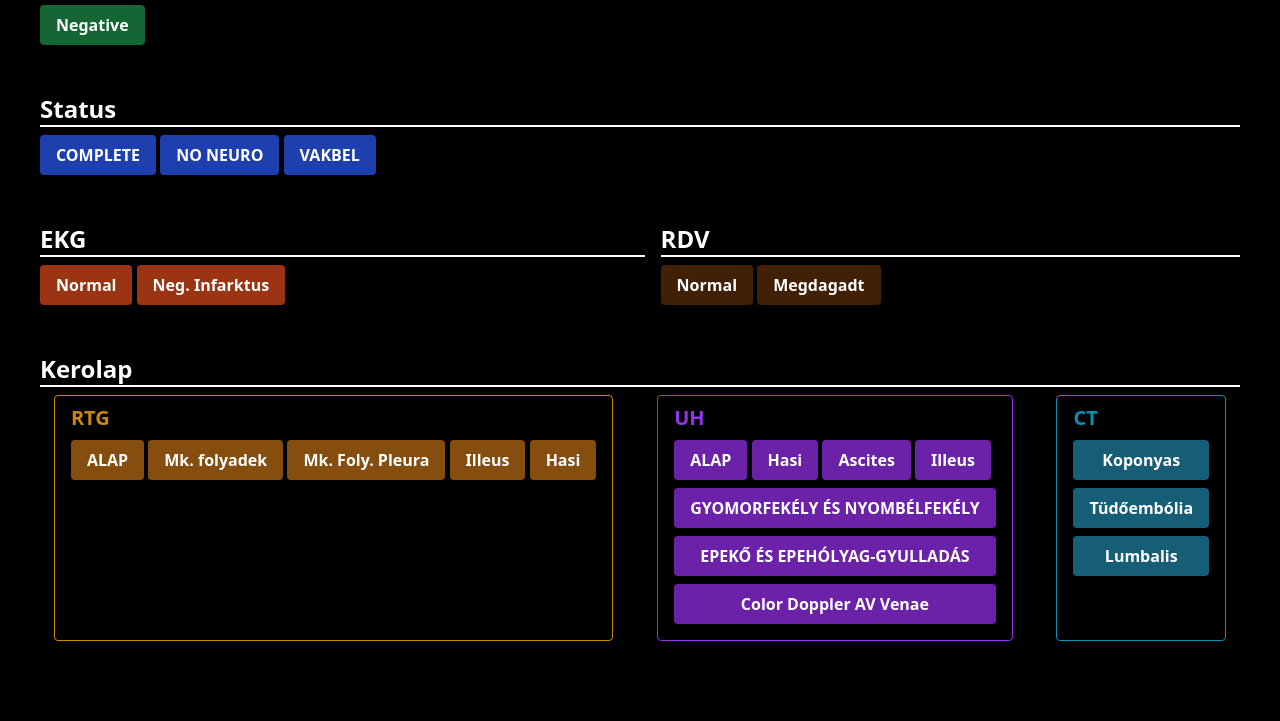
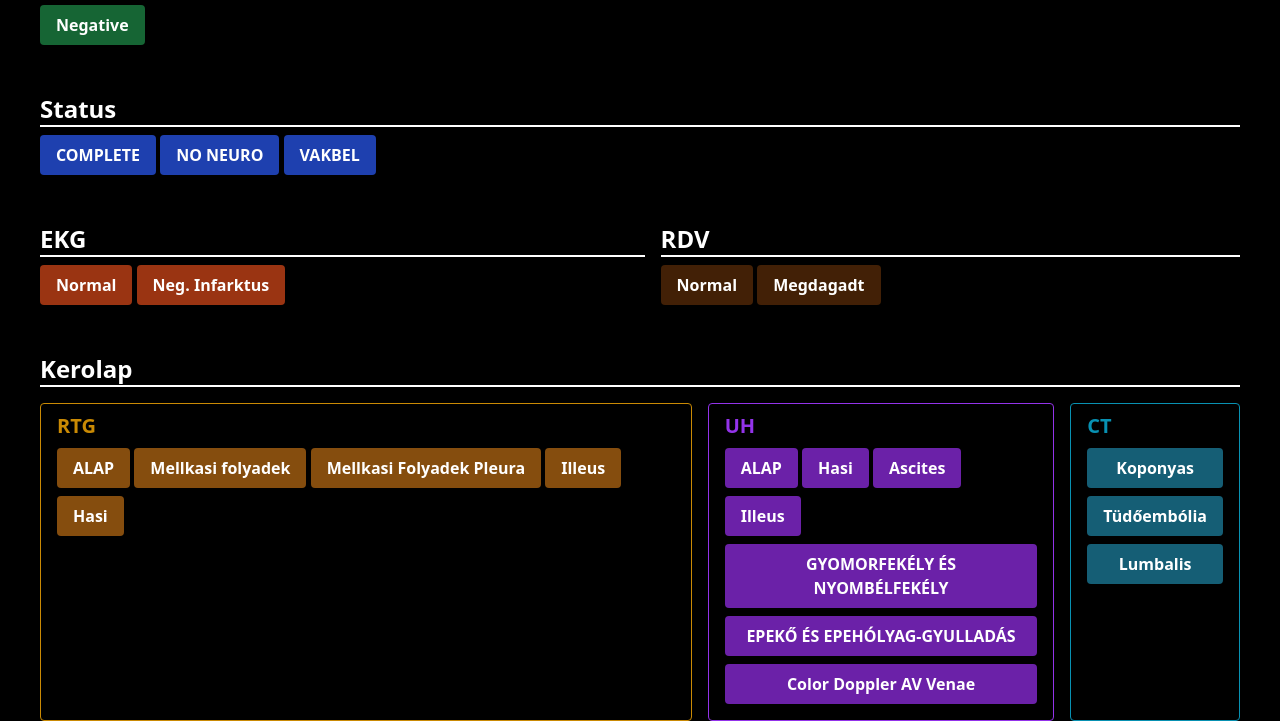
Before and after one commit to electuslipous/pepe-sablonok, a plain HTML site: page index.html in a window 1280 px wide. Shown: the part 125-846 px from the top of the page. Before the commit the page ends 800 px from the top, so only its background shows below. Drawn offline with nearby package versions, Linux system fonts and the light colour scheme.

Commit message:
correct gui

```diff
--- a/index.html
+++ b/index.html
@@ -54,17 +54,18 @@
     </div>
     <div class="my-6">
         <h3 class="text-2xl font-semibold border-b-2 border-white">Kerolap</h3>
-        <div class="flex justify-around gap-4">
-            <div class="px-4 pt-2 pb-4 border border-yellow-600 rounded mt-2">
+        <div class="mt-2 flex justify-around gap-4">
+            <div class="grow px-4 pt-2 pb-4 border border-yellow-600 rounded mt-2">
                 <!-- RTG buttons START -->
                 <h5 class="text-xl text-yellow-600 font-semibold">RTG</h5>
                 <button onclick=" fetchData('kerolap','rtg','alap')"
                     class="font-semibold rounded mt-2 px-4 py-2 bg-yellow-800 hover:bg-yellow-700 text-white">ALAP</button>
                 <button onclick="fetchData('kerolap','rtg','mellkasi_folyadek')"
-                    class="font-semibold rounded mt-2 px-4 py-2 bg-yellow-800 hover:bg-yellow-700 text-white">Mk.
+                    class="font-semibold rounded mt-2 px-4 py-2 bg-yellow-800 hover:bg-yellow-700 text-white">Mellkasi
                     folyadek</button>
                 <button onclick="fetchData('kerolap','rtg','mellkasi_folyadek_pleura')"
-                    class="font-semibold rounded mt-2 px-4 py-2 bg-yellow-800 hover:bg-yellow-700 text-white">Mk. Foly.
+                    class="font-semibold rounded mt-2 px-4 py-2 bg-yellow-800 hover:bg-yellow-700 text-white">Mellkasi
+                    Folyadek
                     Pleura</button>
                 <button onclick="fetchData('kerolap','rtg','mellkasi_folyadek_pleura')"
                     class="font-semibold rounded mt-2 px-4 py-2 bg-yellow-800 hover:bg-yellow-700 text-white">Illeus</button>
@@ -73,7 +74,7 @@
             </div>
             <!-- RTG buttons END -->
             <!-- UH buttons START -->
-            <div class="px-4 pt-2 pb-4 border border-purple-600 rounded mt-2">
+            <div class="grow px-4 pt-2 pb-4 border border-purple-600 rounded mt-2">
                 <h5 class="text-xl text-purple-600 font-semibold">UH</h5>
                 <button onclick=" fetchData('kerolap','uh','alap')"
                     class="font-semibold rounded mt-2 px-4 py-2 bg-purple-800 hover:bg-purple-700 text-white">ALAP</button>
@@ -99,7 +100,7 @@
             </div>
             <!-- UH buttons END -->
             <!-- CT buttons START -->
-            <div class="flex flex-col px-4 pt-2 pb-4 border border-cyan-600 rounded mt-2">
+            <div class="grow flex flex-col px-4 pt-2 pb-4 border border-cyan-600 rounded mt-2">
                 <h5 class="text-xl text-cyan-600 font-semibold">CT</h5>
                 <button onclick=" fetchData('kerolap','rtg','alap')"
                     class="font-semibold rounded mt-2 px-4 py-2 bg-cyan-800 hover:bg-cyan-700 text-white">Koponyas</button>
```
